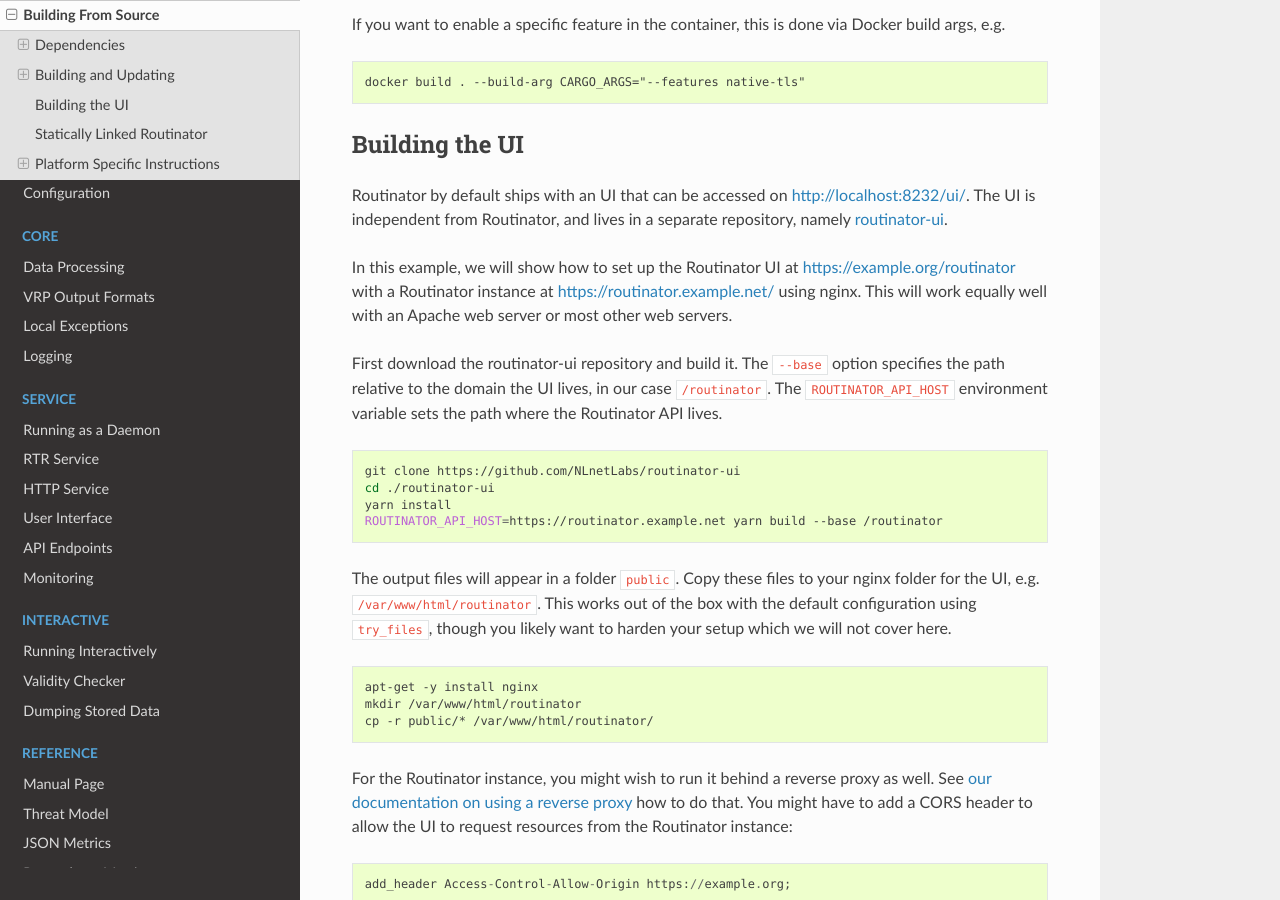
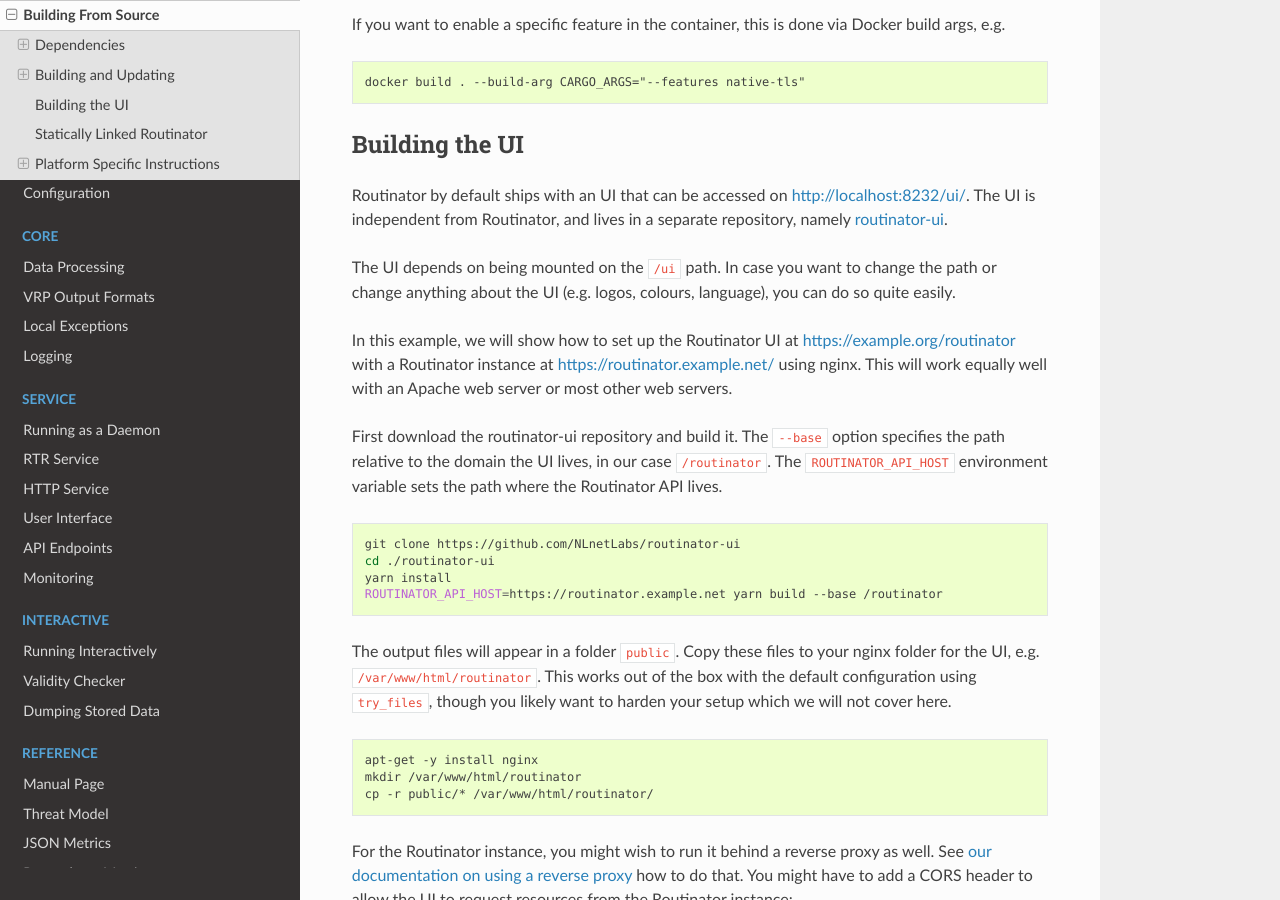
Before and after one commit to NLnetLabs/routinator, a Sphinx documentation site: the page built from doc/manual/source/building.rst, in a window 1280 px wide and 900 px high, scrolled down 3234 px. Built offline with Sphinx 7.4.7 and the Read the Docs theme 3.1.0, drawn with Linux system fonts in a browser that asks for light colours.

Commit message:
Add text about why you want to build your own UI

```diff
--- a/doc/manual/source/building.rst
+++ b/doc/manual/source/building.rst
@@ -179,6 +179,8 @@
 
 Routinator by default ships with an UI that can be accessed on http://localhost:8232/ui/. The UI is independent from Routinator, and lives in a separate repository, namely `routinator-ui <https://github.com/NLnetLabs/routinator-ui/>`_.
 
+The UI depends on being mounted on the ``/ui`` path. In case you want to change the path or change anything about the UI (e.g. logos, colours, language), you can do so quite easily.
+
 In this example, we will show how to set up the Routinator UI at https://example.org/routinator with a Routinator instance at https://routinator.example.net/ using nginx. This will work equally well with an Apache web server or most other web servers.
 
 First download the routinator-ui repository and build it. The ``--base`` option specifies the path relative to the domain the UI lives, in our case ``/routinator``. The ``ROUTINATOR_API_HOST`` environment variable sets the path where the Routinator API lives.
```
